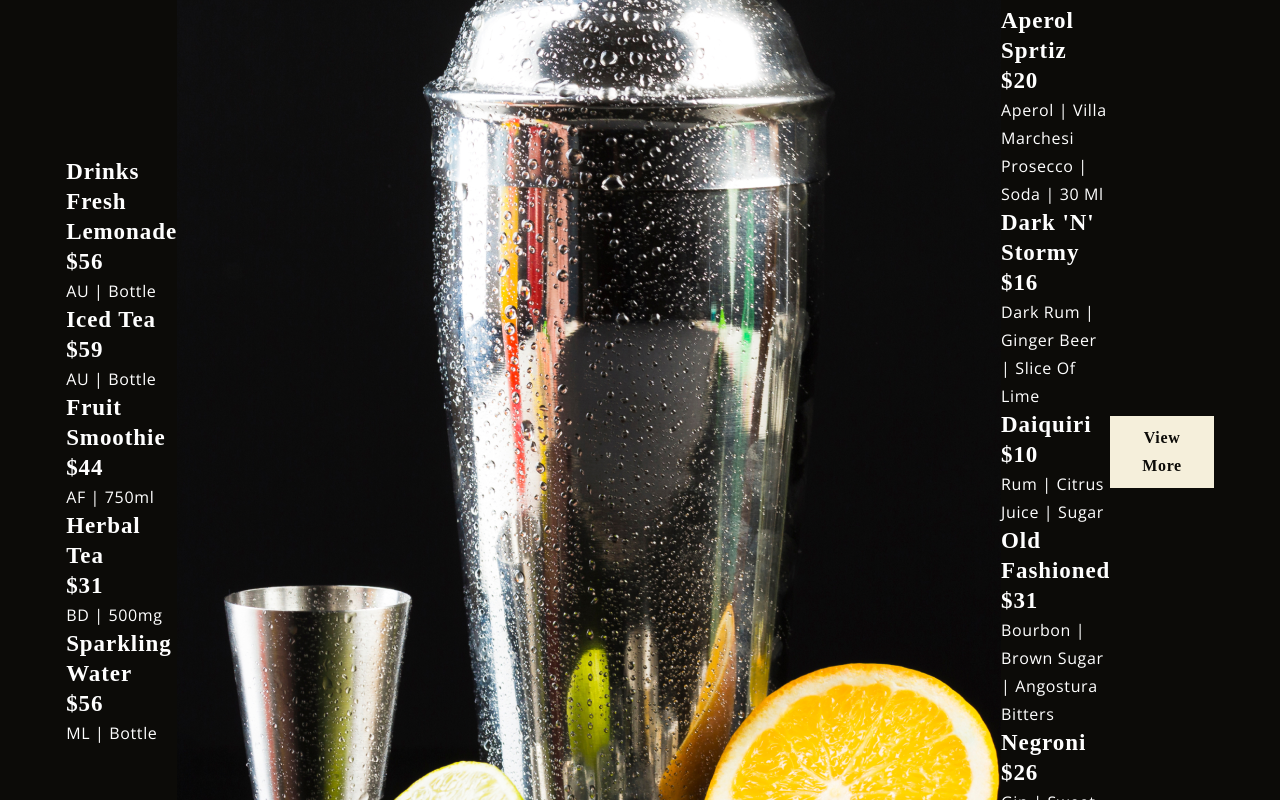
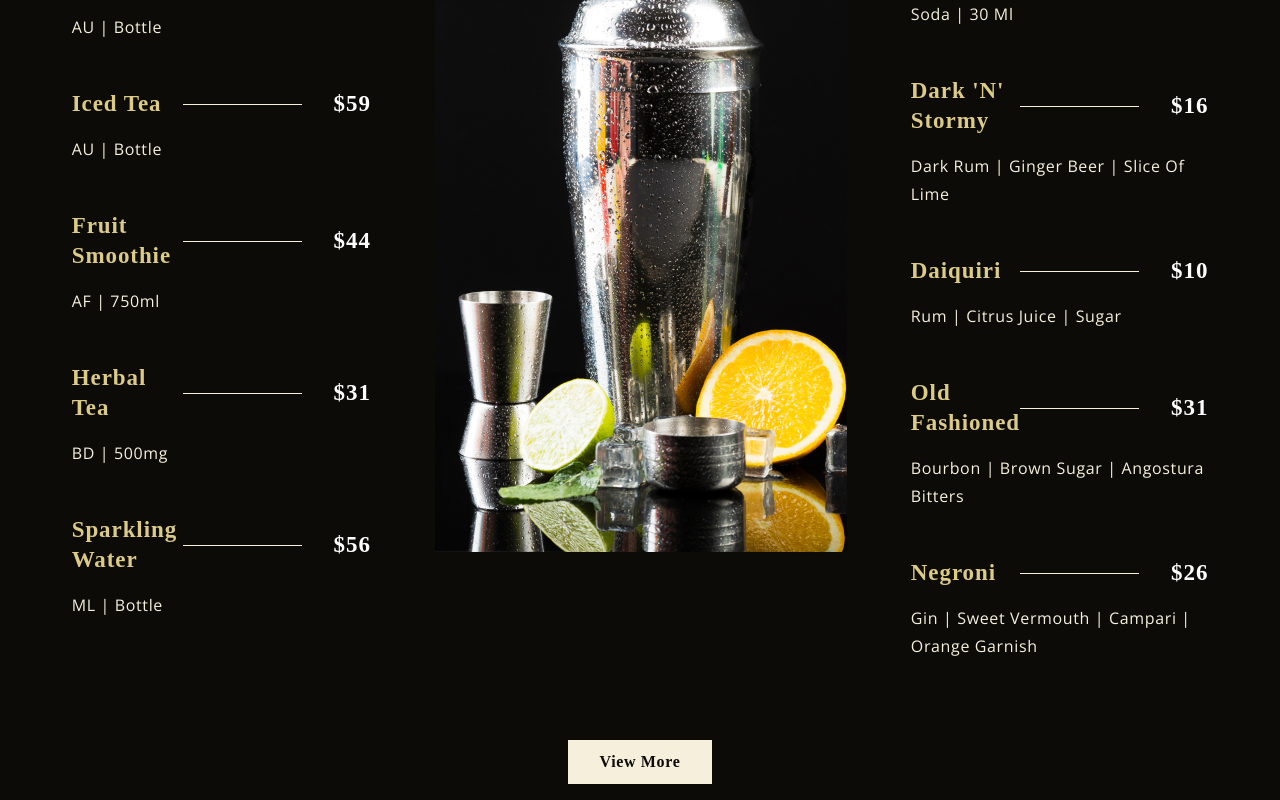
Before and after one commit to mazharvai007/ml-gericht, a React (Create React App) app: page / in a window 1280 px wide. Shown: the part 2400-3200 px from the top of the page. Built offline with nearby package versions, Linux system fonts and the light colour scheme; a web font is replaced by a local one.

Commit message:
Completed the special menu items area

```diff
--- a/src/container/SpecialMenu/SpecialMenu.jsx
+++ b/src/container/SpecialMenu/SpecialMenu.jsx
@@ -29,9 +29,11 @@ const SpecialMenu = () => {
 											{item.title}
 										</h4>
 									</div>
+									<div className="wrap">
 										<div className="app__specialMenu-menuItem__dash"></div>
 										<div className="app__specialMenu-menuItem__price subtitle__font">
 											{item.price}
+										</div>
 									</div>
 								</div>
 
@@ -61,9 +63,11 @@ const SpecialMenu = () => {
 											{item.title}
 										</h4>
 									</div>
+									<div className="wrap">
 										<div className="app__specialMenu-menuItem__dash"></div>
 										<div className="app__specialMenu-menuItem__price subtitle__font">
 											{item.price}
+										</div>
 									</div>
 								</div>
 
@@ -74,7 +78,9 @@ const SpecialMenu = () => {
 						))}
 					</div>
 				</div>
+			</div>
 
+			<div className="app__specialMenu-button">
 				<Button title="View More" />
 			</div>
 		</div>
--- a/src/container/SpecialMenu/specialMenu.css
+++ b/src/container/SpecialMenu/specialMenu.css
@@ -13,44 +13,111 @@
 	align-items: center;
 }
 
-.app__specialMenu-content {
-}
-
 .app__specialMenu-content__block {
+	flex: 1;
+	width: 100%;
 }
 
 .app__specialMenu-content__block h3 {
+	font-family: var(--font-base);
+	font-weight: 600;
+	font-size: 45px;
+	line-height: 58px;
+	text-align: center;
+	letter-spacing: 0.04em;
+	text-transform: capitalize;
+	font-feature-settings: 'tnum' on, 'lnum' on;
+
+	color: var(--color-white);
+	margin-bottom: 3rem;
 }
 
 .app__specialMenu-menuItems {
+	display: flex;
+	flex-direction: column;
+	align-items: stretch;
+	gap: 3rem;
 }
 
 .app__specialMenu-menuItem {
+	display: flex;
+	flex-direction: column;
+	gap: 1rem;
 }
 
 .app__specialMenu-menuItem__head {
+	display: flex;
+	justify-content: space-between;
+	align-items: center;
 }
 
-.app__specialMenu-menuItem__name {
+.app__specialMenu-menuItem__head .wrap {
+	display: flex;
+	justify-content: center;
+	align-items: center;
+	gap: 2rem;
 }
 
 .app__specialMenu-menuItem__name h4 {
+	color: var(--color-golden);
 }
 
 .app__specialMenu-menuItem__dash {
-}
+	width: 119px;
+	height: 1px;
 
-.app__specialMenu-menuItem__price {
-}
+	background: var(--color-crimson);
 
-.app__specialMenu-menuItem__subHead {
+	flex: none;
+	flex-grow: 0;
 }
 
 .app__specialMenu-menuItem__subHead p {
+	color: var(--color-crimson);
 }
 
 .app__specialMenu-content_image {
+	margin: 0 4rem;
 }
 
 .app__specialMenu-content_image img {
+	width: 412px;
+	height: 660px;
 }
+
+.app__specialMenu-button {
+	display: flex;
+	justify-content: center;
+	align-items: center;
+	margin-top: 5rem;
+}
+
+@media screen and (min-width: 2000px) {
+	.app__specialMenu-content__block h3 {
+		font-size: 65px;
+		line-height: 78px;
+	}
+}
+
+@media screen and (max-width: 1150px) {
+	.app__specialMenu-content {
+		flex-direction: column;
+	}
+
+	.app__specialMenu-content_image {
+		margin: 2rem 0;
+	}
+}
+
+@media screen and (max-width: 450px) {
+	.app__specialMenu-menuItem__head .wrap {
+		gap: 1rem;
+	}
+	.app__specialMenu-menuItem__dash {
+		width: 100%;
+	}
+	.app__specialMenu-content_image img {
+		width: 100%;
+		height: 100%;
+	}
+}
```
Lines whose indentation alone changed are shown as unchanged.
